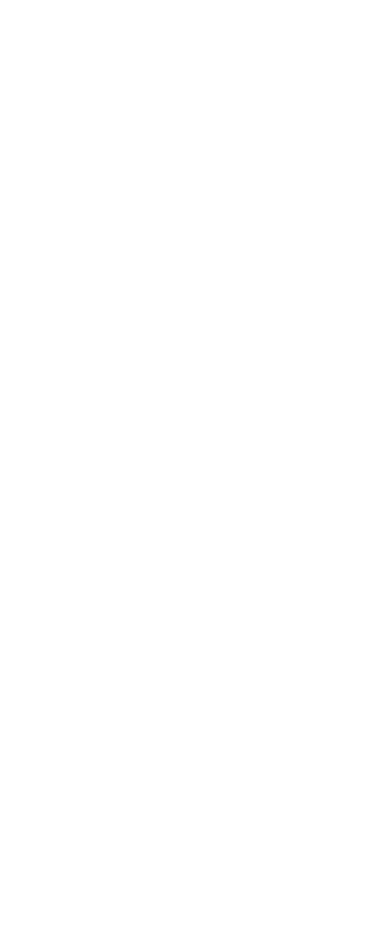
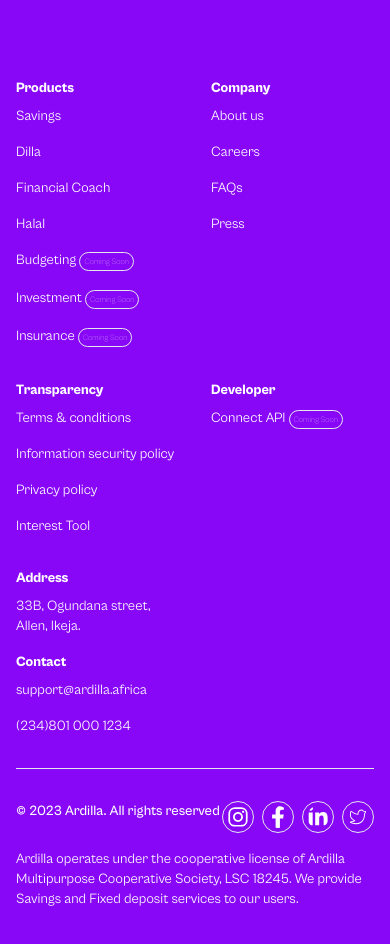
Before and after one commit to chukkydave/ardilla, a React (Vite) app: page / in a window 390 px wide. Shown: the part 4719-5663 px from the top of the page. Before the commit the page ends 4477 px from the top, so only its background shows below. Built offline with nearby package versions, Linux system fonts and the light colour scheme.

Commit message:
add footer responsive design

```diff
--- a/src/App.jsx
+++ b/src/App.jsx
@@ -5,6 +5,7 @@
 import Features from './components/Features';
 import Invest from './components/Invest';
 import Testimonials from './components/Testimonials';
+import Footer from './components/Footer';
 
 const App = () => {
   return (
@@ -15,6 +16,7 @@
       <Features />
       <Invest />
       <Testimonials />
+      <Footer />
     </div>
   );
 };
--- /dev/null
+++ b/src/components/Footer/index.jsx
@@ -0,0 +1,90 @@
+import React from 'react';
+import floatingCard from '../../assets/images/phoneScreenshot.png';
+import BgImage from '../../assets/images/bgImage.png';
+import { CiTwitter } from 'react-icons/ci';
+import { FaLinkedinIn } from "react-icons/fa6";
+import { FaFacebookF, FaInstagram } from "react-icons/fa";
+
+export default function Footer() {
+    return (
+        <footer className="relative bg-[#8807F7] text-white mt-16 py-16">
+            <div className="container mx-auto px-4 md:px-8 lg:px-16 relative max-w-3xl z-10">
+                <div className="absolute inset-x-0 -top-1/3 transform -translate-y-1/2 flex justify-center">
+                    <div className="bg-cover bg-center px-8 pt-8 rounded-lg flex items-center justify-between w-full max-w-6xl" style={{ backgroundImage: `url(${BgImage})` }}>
+                        <div className="text-left w-1/2 py-8">
+                            <h2 className="text-xl md:text-2xl lg:text-3xl font-cabinet text-white font-bold">Download for free Start saving Today</h2>
+                            <button className="mt-4 bg-white text-[#3C0071] font-cabinet py-2 px-4 rounded-lg hover:bg-gray-100 transition">
+                                Download for free
+                            </button>
+                        </div>
+                        <div className="w-1/2 flex justify-center">
+                            <img src={floatingCard} alt="Floating Card" className="h-48 w-96" />
+                        </div>
+                    </div>
+                </div>
+            </div>
+            <div className="container mx-auto px-4 md:px-8 lg:px-16 pt-48">
+                <div className="grid grid-cols-2 md:grid-cols-3 lg:grid-cols-5 gap-8 text-left">
+                    <div>
+                        <h3 className="font-extrabold text-sm font-cabinet text-white mb-2">Products</h3>
+                        <ul className='font-normal text-sm font-cabinet text-white'>
+                            <li className="mb-4">Savings</li>
+                            <li className="mb-4">Dilla</li>
+                            <li className="mb-4">Financial Coach</li>
+                            <li className="mb-4">Halal</li>
+                            <li className="mb-4">Budgeting <span className="font-thin text-[8px] border rounded-xl p-1">Coming Soon</span></li>
+                            <li className="mb-4">Investment <span className="font-thin text-[8px] border rounded-xl p-1">Coming Soon</span></li>
+                            <li >Insurance <span className="font-thin text-[8px] border rounded-xl p-1">Coming Soon</span></li>
+                        </ul>
+                    </div>
+                    <div>
+                        <h3 className="font-extrabold text-sm font-cabinet text-white mb-2">Company</h3>
+                        <ul className='font-normal text-sm font-cabinet text-white'>
+                            <li className="mb-4">About us</li>
+                            <li className="mb-4">Careers</li>
+                            <li className="mb-4">FAQs</li>
+                            <li >Press</li>
+                        </ul>
+                    </div>
+                    <div>
+                        <h3 className="font-extrabold text-sm font-cabinet text-white mb-2">Transparency</h3>
+                        <ul className='font-normal text-sm font-cabinet text-white'>
+                            <li className="mb-4">Terms & conditions</li>
+                            <li className="mb-4">Information security policy</li>
+                            <li className="mb-4">Privacy policy</li>
+                            <li >Interest Tool</li>
+                        </ul>
+                    </div>
+                    <div>
+                        <h3 className="font-extrabold text-sm font-cabinet text-white mb-2">Developer</h3>
+                        <ul className='font-normal text-sm font-cabinet text-white'>
+                            <li >Connect API <span className="font-thin text-[8px] border rounded-xl p-1">Coming Soon</span></li>
+                        </ul>
+
+                    </div>
+                    <div>
+                        <h3 className="font-extrabold text-sm font-cabinet text-white  mb-2">Address</h3>
+                        <address className="not-italic font-normal text-sm font-cabinet text-white mb-4">
+                            33B, Ogundana street, Allen, Ikeja.
+                        </address>
+                        <h3 className="font-extrabold text-sm font-cabinet text-white mb-2">Contact</h3>
+                        <ul className='font-normal text-sm font-cabinet text-white'>
+                            <li className="mb-4"> support@ardilla.africa</li>
+                            <li >(234)801 000 1234</li>
+                        </ul>
+                    </div>
+                </div>
+            </div>
+            <div className="text-left container mx-auto px-4 md:px-8 lg:px-16 mt-8">
+                <hr />
+                <div className='flex flex-row justify-between mt-8 mb-4'>
+                    <p className='font-medium text-sm font-cabinet text-white'> &copy; 2023 Ardilla. All rights reserved</p>
+                    <div className='flex gap-2'>
+                        <FaInstagram className='border rounded-full p-1 w-8 h-8' /> <FaFacebookF className='border rounded-full p-1 w-8 h-8' /> <FaLinkedinIn className='border rounded-full p-1 w-8 h-8' /> <CiTwitter className='border rounded-full p-1 w-8 h-8' />
+                    </div>
+                </div>
+                <p className='font-normal text-sm font-cabinet text-white'>Ardilla operates under the cooperative license of Ardilla Multipurpose Cooperative Society, LSC 18245. We provide Savings and Fixed deposit services to our users.</p>
+            </div>
+        </footer>
+    );
+}
```
Also changed, not shown: src/assets/images/bgImage.png (added), src/assets/images/phoneScreenshot.png (added).
